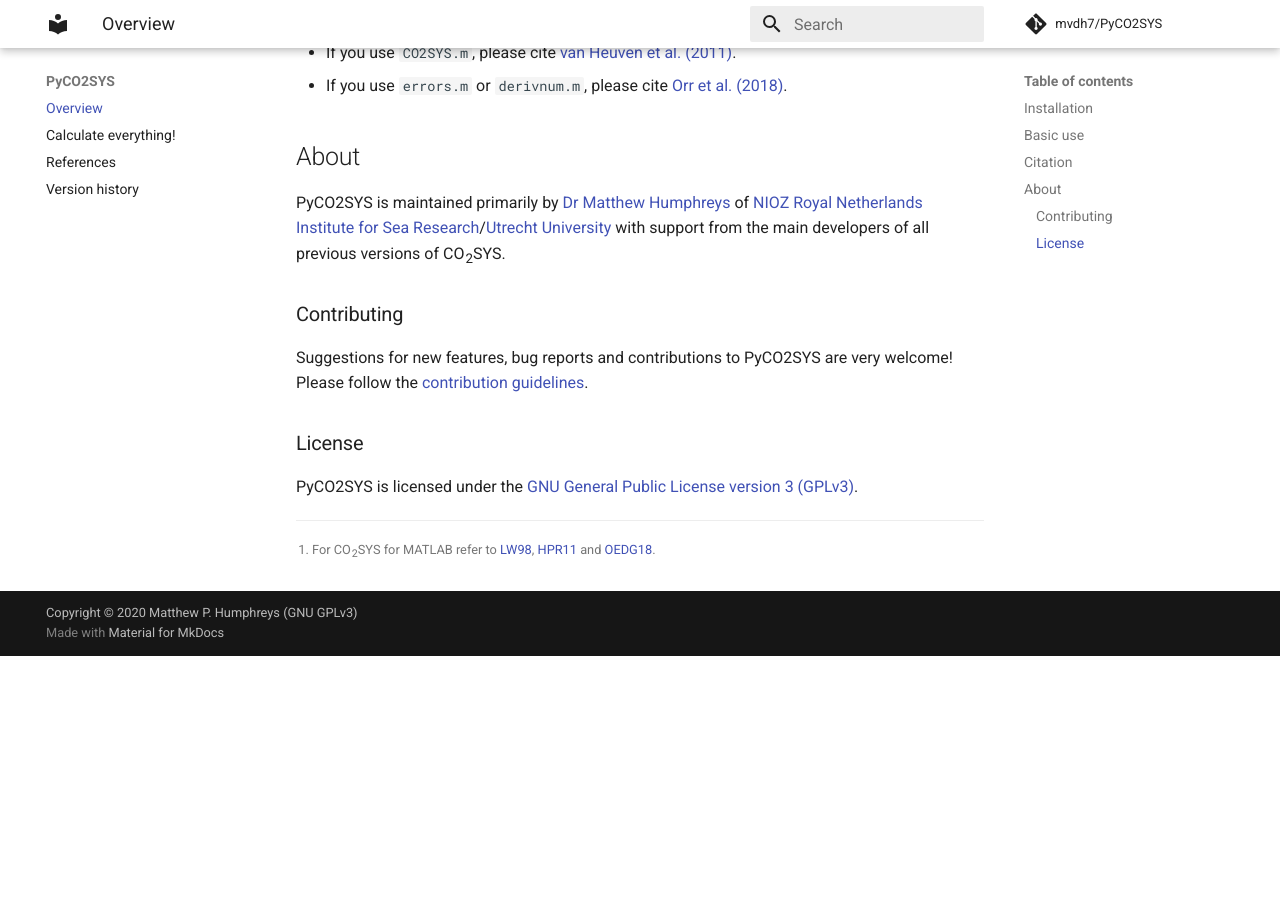
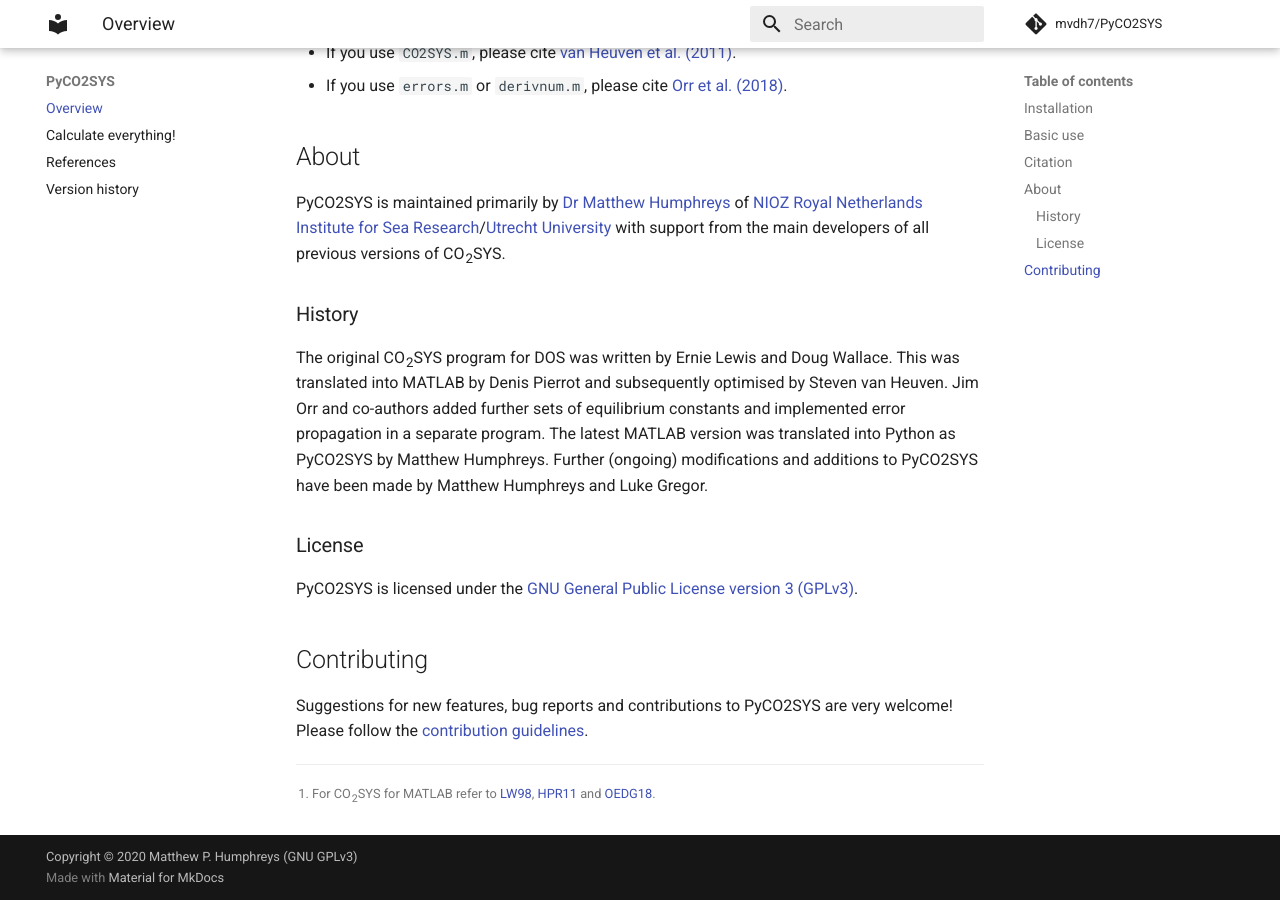
Before and after one commit to mvdh7/PyCO2SYS, an MkDocs documentation site: the page built from docs/index.md, in a window 1280 px wide and 900 px high, scrolled down 1525 px. Built offline with MkDocs 1.6.1 and Material for MkDocs 9.7.7, drawn with Linux system fonts in a browser that asks for light colours; comment, search, counter and statistics services are not loaded; before the commit the page ends 2181 px from its top, so only the background shows below that.

Commit message:
Add potted history

```diff
--- a/docs/index.md
+++ b/docs/index.md
@@ -59,12 +59,16 @@ Additionally, for the MATLAB programs:
 
 PyCO2SYS is maintained primarily by [Dr Matthew Humphreys](https://mvdh.xyz/) of [NIOZ Royal Netherlands Institute for Sea Research](https://www.nioz.nl/en)/[Utrecht University](https://www.uu.nl/en) with support from the main developers of all previous versions of CO<sub>2</sub>SYS.
 
-### Contributing
+### History
 
-Suggestions for new features, bug reports and contributions to PyCO2SYS are very welcome!  Please follow the [contribution guidelines](https://github.com/mvdh7/PyCO2SYS/blob/master/CONTRIBUTING.md).
+The original CO<sub>2</sub>SYS program for DOS was written by Ernie Lewis and Doug Wallace.  This was translated into MATLAB by Denis Pierrot and subsequently optimised by Steven van Heuven.  Jim Orr and co-authors added further sets of equilibrium constants and implemented error propagation in a separate program.  The latest MATLAB version was translated into Python as PyCO2SYS by Matthew Humphreys.  Further (ongoing) modifications and additions to PyCO2SYS have been made by Matthew Humphreys and Luke Gregor.
 
 ### License
 
 PyCO2SYS is licensed under the [GNU General Public License version 3 (GPLv3)](https://www.gnu.org/licenses/gpl-3.0.en.html).
 
 [^1]: For CO<sub>2</sub>SYS for MATLAB refer to [LW98](refs/#l), [HPR11](refs/#h) and [OEDG18](refs/#o).
+
+## Contributing
+
+Suggestions for new features, bug reports and contributions to PyCO2SYS are very welcome!  Please follow the [contribution guidelines](https://github.com/mvdh7/PyCO2SYS/blob/master/CONTRIBUTING.md).
```
